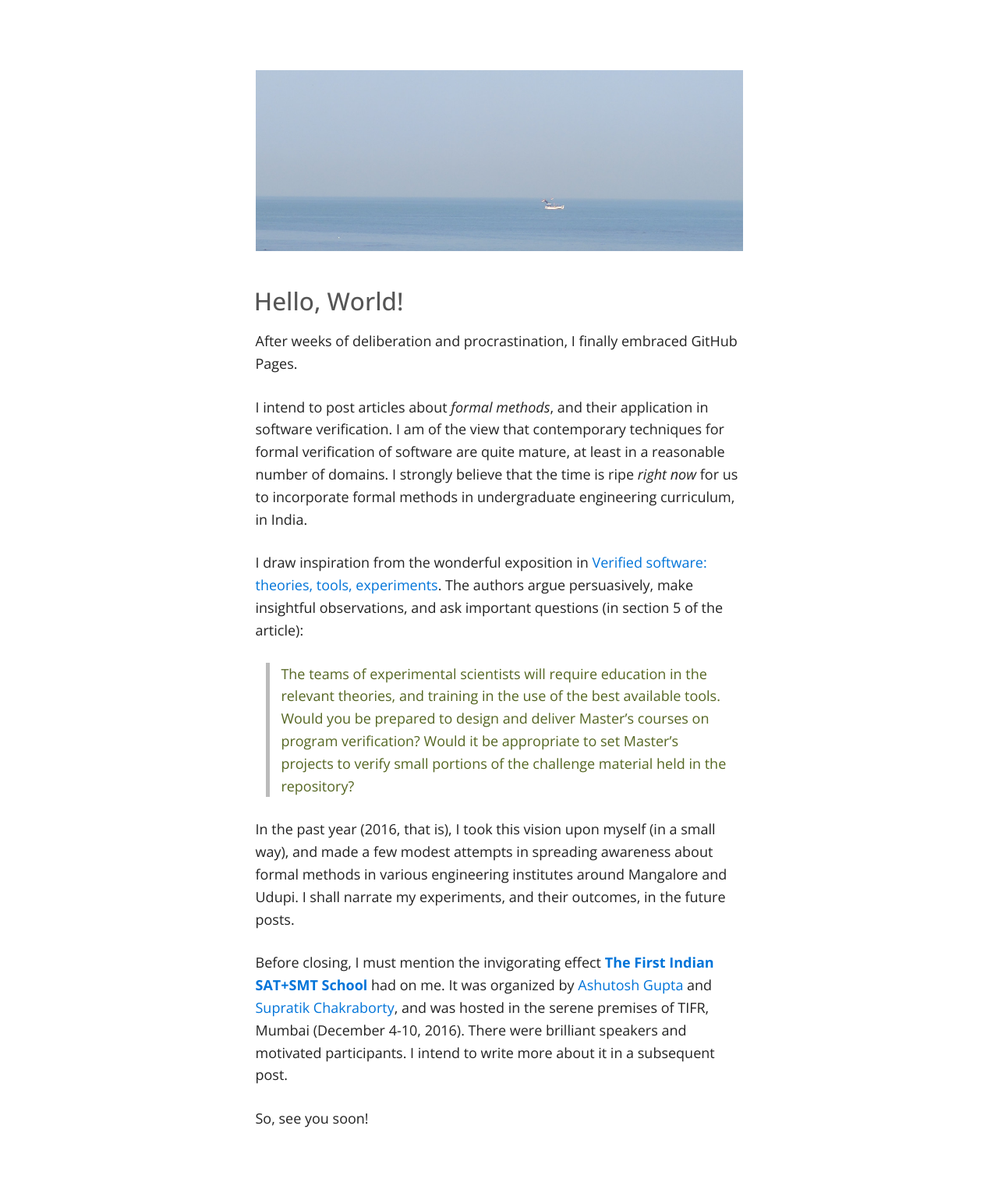
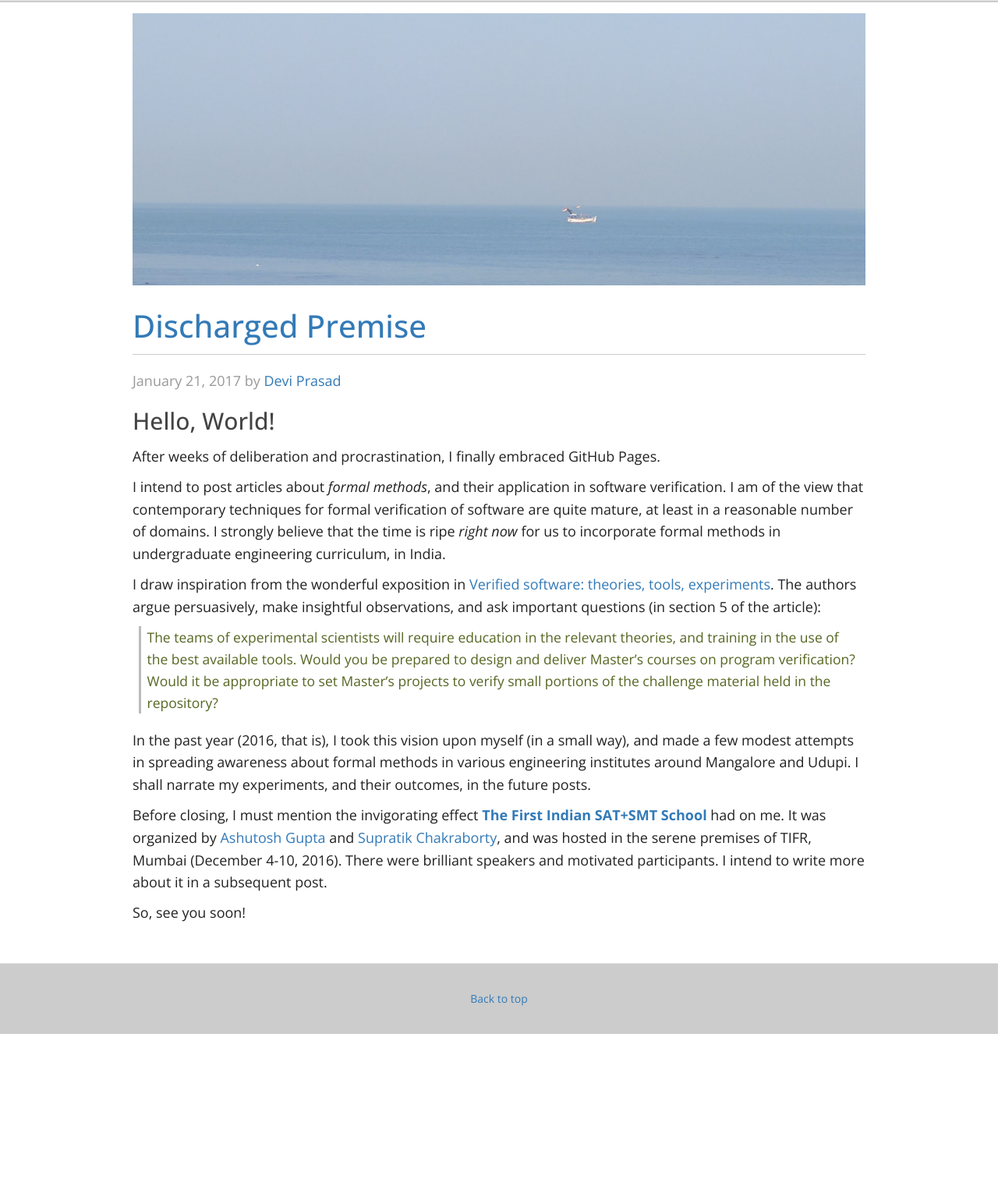
Before and after one commit to dischargedpremise/dischargedpremise.github.io, a Jekyll site: the page built from _posts/2017-01-15-hello-world.md, in a window 1280 px wide. Shown: the whole page at 78% size. Built offline with Jekyll 4.4.1, drawn with Linux system fonts in a browser that asks for light colours; nearby versions of some CDN libraries; library files that are not in the unit come from our copies; after the commit the page ends 1326 px from its top, so only the background shows below that.

Commit message:
This is an important update. Moved to bootstrap. Removed the stylesheets that I was earlier using. Added links to my github profile. Posts are linked properly. Removed a css rule that was adversely affecting the font-size when media density is low. All set to write new blogs!

```diff
--- a/_layouts/post.html
+++ b/_layouts/post.html
@@ -5,16 +5,45 @@
   <meta http-equiv="X-UA-Compatible" content="IE=edge">
   <meta name="viewport" content="width=device-width, initial-scale=1.0">
   <title>{{ post.title }}</title>
-  <link rel="stylesheet" href="../css/normalize.css">
-  <link rel="stylesheet" href="../css/solo.css">
+  <!-- Bootstrap core CSS -->
+  <link href="{{ site.baseurl }}/css/bootstrap.min.css" rel="stylesheet">
+  <!-- IE10 viewport hack for Surface/desktop Windows 8 bug -->
+  <link href="{{ site.baseurl }}/css/ie10-viewport-bug-workaround.css" rel="stylesheet">
+  <!-- Custom styles for this template -->
+  <link href="{{ site.baseurl }}/css/blog.css" rel="stylesheet">
 </head>
 <body>
-  <article>
-    <div class="container">
-  <img src="../images/lone-boat.jpg" height="auto" width="100%">
-      <h3>{{ post.title }}</h3>
-      {{ content }}
+  <div class="blog-top"></div>
+  <div class="container">
+    <div class="row">
+      <div class="col-sm-12">
+        <img src="{{ site.baseurl }}/images/lone-boat.jpg" height="auto" width="100%">
+        <div class="blog-header">
+          <h1 class="blog-title">
+            <a href="{{ site.baseurl }}/index.html">{{ site.tag_text }}</a>
+          </h1>
+          <hr>
+        </div>
+      </div>
     </div>
-  </article>
+    <div class="row">
+        <div class="col-sm-12 blog-main">
+          <div class="blog-post">
+            <p class="blog-post-meta">January 21, 2017 by
+              <a href="https://github.com/dischargedpremise" target="_blank">Devi Prasad</a>
+            </p>
+              {{ content }}
+          </div><!--blog-post-->
+        </div><!--col-sm-8 blog-main-->
+      </div><!--row-->
+    </div>
+
+  <footer class="blog-footer">
+    <p><a href="#">Back to top</a></p>
+  </footer>
+
+  <script src="../../dist/js/bootstrap.min.js"></script>
+  <!-- IE10 viewport hack for Surface/desktop Windows 8 bug -->
+  <script src="../../assets/js/ie10-viewport-bug-workaround.js"></script>
 </body>
 </html>
--- a/css/blog.css
+++ b/css/blog.css
@@ -7,13 +7,9 @@ html {
 
 body {
   font-family: 'Open Sans', sans-serif;
-  margin: 2rem 0 5rem;
+  margin: 0 0 5rem;
   color: #222;
   height: 100%;
-}
-
-@media (max-width: 325px) {
-  html { font-size: 16px; font-family: 'Open Sans', sans-serif;}
 }
 
 blockquote {
@@ -24,27 +20,20 @@ blockquote {
   color: #562;
 }
 
-blockquote p:last-child {
-  margin-bottom: 0;
+.highlighter-rouge {
+  color: black;
+  font-weight: bold;
+  background-color: #ddd;
 }
 
-h2, .h2 {
+h2, .h2,
+h3, .h3 {
   margin-top: 2rem;
-  margin-bottom: 0.5rem;
+  margin-bottom: 1.5rem;
   font-size: 3rem;
-  font-family: 'Open Sans', sans-serif;
   color: #444;
   text-rendering: optimizeLegibility;
 }
-
-h3, .h3 {
-  margin-top: 1.8rem;
-  margin-bottom: 0.5rem;
-  font-size: 26px;
-  font-family: 'Open Sans', sans-serif;
-  color: #444;
-}
-
 
 /*
  * Override Bootstrap's default container.
@@ -105,11 +94,11 @@ h3, .h3 {
  */
 
 .blog-header {
-  padding-top: 20px;
-  padding-bottom: 20px;
+  padding-top: 2rem;
+  padding-bottom: 0.2rem;
 }
 .blog-title {
-  margin-top: 2rem;
+  margin-top: 1rem;
   margin-bottom: 1rem;
   color: #555;
   font-size: 4rem;
@@ -146,6 +135,10 @@ h3, .h3 {
   margin-bottom: 0;
 }
 
+.list-simple-padded-2rem > li {
+  padding-left: 1.5rem;
+  padding-bottom: 1\px;
+}
 
 /* Pagination */
 .pager {
@@ -165,30 +158,43 @@ h3, .h3 {
  */
 
 .blog-post {
-  margin-bottom: 60px;
-  font-family: 'Open Sans', sans-serif;
+  margin-bottom: 5rem;
   font-size: 18px;
   line-height: 1.6;
 }
 .blog-post-title {
-  margin-bottom: 5px;
-  font-size: 30px;
+  margin-bottom: 1rem;
+  font-size: 1.5rem;
 }
 .blog-post-meta {
   margin-bottom: 20px;
   color: #999;
 }
 
+hr {
+    display: block;
+    height: 3px;
+    border: 0;
+    border-top: 1px solid #ccc;
+    margin: 1em 0;
+    padding: 0;
+}
 
 /*
  * Footer
  */
+ .blog-top {
+   margin: 0 0 1em 0;
+   padding: 1px;
+   background-color: #ccc;
+   border-top: 1px solid #e5e5e5;
+ }
 
 .blog-footer {
   padding: 3.5rem;
-  color: #999;
+  color: blue;
   text-align: center;
-  background-color: #eee;
+  background-color: #ccc;
   border-top: 1px solid #e5e5e5;
 }
 .blog-footer p:last-child {
--- a/css/solo.css
+++ /dev/null
@@ -1,229 +0,0 @@
-@import url(http://fonts.googleapis.com/css?family=Open+Sans:300,300italc,400,400italic,500,700);
-
-html {
-  font: 18px/1.6 'Open Sans', sans-serif;
-}
-
-@media (max-width: 325px) {
-  html { font: 17px/1.6 'Open Sans', sans-serif; }
-}
-
-body {
-  margin: 2rem 0 5rem;
-  color: #222;
-}
-
-@media (min-width: 30rem) {
-  body {
-    margin-top: 5rem;
-  }
-}
-
-a {
-  color: #0074d9; /* From http://clrs.cc */
-  text-decoration: none;
-}
-
-a:hover, a:focus {
-  text-decoration: underline;
-}
-
-h1, h2, h3, h4, h5, h6 {
-  margin: 0 0 0.5rem -0.1rem /* align left edge */;
-  color: #111;
-  text-rendering: optimizeLegibility;
-  font-family: 'Open Sans', serif;
-  line-height: 1.2
-}
-
-@media (max-width: 750px) {
-h1, h2, h3, h4, h5, h6 {
-  margin-left: 0 !important;
-  margin-right: 0 !important;
- }
-}
-
-h1 {
-  font-size: 1rem;
-  margin-bottom: 1rem;
-  font-weight: 700;
-  margin-left: 0rem;
-  margin-right: -2rem;
-}
-
-@media (min-width: 30rem) {
-  h1 {
-    font-size: 4rem;
-    margin-bottom: 1rem;
-  }
-}
-
-h1 a {
-  color: inherit;
-}
-
-h2 {
-  margin-top: 2rem;
-  font-size: 1.75rem;
-  font-weight: 500;
-  margin-bottom: 1rem;
-  color: #555;
-  text-align: left;
-  margin-right: 4rem;
-}
-
-@media (min-width: 30rem) {
-  h2 {
-    margin-top: 2.5rem;
-    font-size: 1.75rem;
-    margin-bottom: 1rem;
-    margin-right: -4rem;
-  }
-}
-
-h3 {
-  margin: 2rem -2rem 1.75rem -2rem;
-  margin-top: 2rem;
-  font-size: 1.75rem;
-}
-
-@media (min-width: 30rem) {
-  h3 {
-    margin-top: 2.5rem;
-    font-size: 2rem;
-    margin-bottom: 1.5rem;
-  }
-}
-
-h4, h5, h6 {
-  margin: 1.5rem -1rem 1.5rem -1rem;
-  font-size: 1.5rem;
-}
-
-p, ul, ol, dl, table, pre, blockquote {
-  margin-top: 0;
-  margin-bottom: 1.5rem;
-}
-
-ul, ol {
-  padding-left: 1.5rem;
-}
-
-dd {
-  margin-left: 1.5rem;
-}
-
-blockquote {
-  margin-left: 0.75rem;
-  margin-right: 0;
-  padding: 0rem 0.8rem;
-  border-left: .3rem solid #bbb;
-  color: #562;
-}
-
-blockquote p:last-child {
-  margin-bottom: 0;
-}
-
-.footnote {
-  color: #444;
-}
-
-.center {
-  display:inline-block;
-  margin: 0 auto;
-}
-
-hr {
-  border: none;
-  margin: 1.5rem 0;
-  border-bottom: 1px solid #ccc;
-  position: relative;
-  top: -1px;
-}
-
-.img, .container iframe {
-  max-width: 100%;
-}
-
-a {
-  word-wrap: break-word;
-}
-
-.container img {
-  margin: 1em 0 1em 0;
-  display: block;
-  max-width: 100%;
-}
-
-@media (max-width: 635px) {
-.container img {
- max-width: 100%
- }
-}
-
-table {
-  width: 100%;
-  border: 1px solid #ccc;
-  border-collapse: collapse;
-}
-
-td, th {
-  padding: .25rem .5rem;
-  border: 1px solid #ccc;
-}
-
-pre, code {
-  font-family: monospace;
-  background-color: #eee;
-}
-
-pre {
-  padding: .5rem 1rem;
-  font-size: 0.8rem;
-}
-
-code {
-  padding: .1rem .25rem;
-}
-
-pre > code {
-  padding: 0;
-}
-
-.container {
-  max-width: 625px;
-  margin: 0 auto;
-  padding: 0 0.75rem;
-}
-
-.sharing {
-  text-align: center;
-}
-
-.date {
-  text-align: right;
-  font-size: 75%;
-  font-style: italic;
-}
-
-
-.button {
-  margin-top: 2em;
-  margin-left: 1em;
-  display: inline-block;
-  border: 2px solid #111;
-  border-radius: 0.4em;
-  padding: 0.1em 0.75em;
-  font-size: 17px;
-  color: #111;
-  text-align: center;
-}
-
-.button:hover {
-	color: white;
-	background-color: #111;
-	cursor: pointer;
-	text-decoration: none;
-	transition: 0.5s;
-}
```
Also changed, not shown: _layouts/default.html (+15 -9 lines), index.md (+5 -4 lines), css/normalize.css (deleted).
